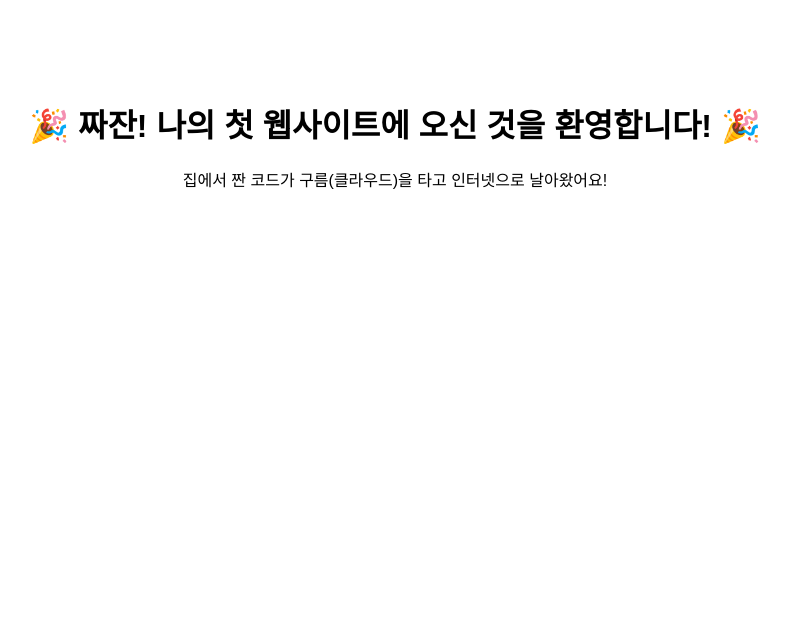
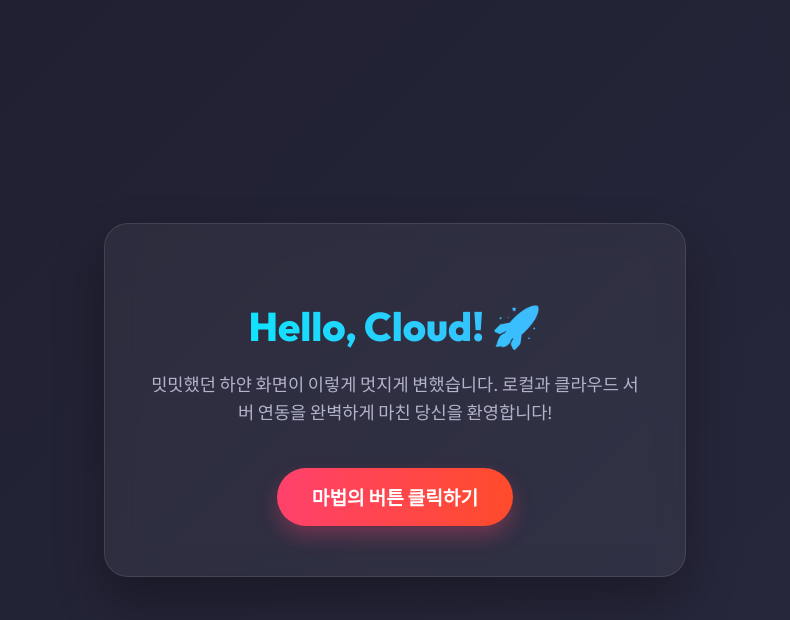
Before and after one commit to diamt66-a11y/my-first-wepapp, a plain HTML site: page index.html in a window 1280 px wide. Shown: the whole page, without its empty margins (245-1035 px from the left). Drawn offline with Linux system fonts and the light colour scheme.

Commit message:
예쁜 디자인과 버튼 추가!

```diff
--- a/index.html
+++ b/index.html
@@ -2,10 +2,88 @@
 <html lang="ko">
 <head>
     <meta charset="UTF-8">
-    <title>나의 첫 웹사이트</title>
+    <meta name="viewport" content="width=device-width, initial-scale=1.0">
+    <title>나의 빛나는 웹사이트</title>
+    <!-- 예쁜 폰트 불러오기 -->
+    <link href="https://fonts.googleapis.com/css2?family=Outfit:wght@400;600;800&display=swap" rel="stylesheet">
+    <style>
+        /* 전체 배경 설정 (고급스러운 다크 그라데이션) */
+        body {
+            margin: 0;
+            padding: 0;
+            min-height: 100vh;
+            display: flex;
+            justify-content: center;
+            align-items: center;
+            background: linear-gradient(135deg, #1e1e2f 0%, #2a2a40 100%);
+            font-family: 'Outfit', sans-serif;
+            color: #ffffff;
+        }
+
+        /* 가운데 투명한 유리 느낌의 카드 상자 */
+        .card {
+            background: rgba(255, 255, 255, 0.05);
+            backdrop-filter: blur(15px); /* 유리 질감 효과 */
+            border: 1px solid rgba(255, 255, 255, 0.1);
+            border-radius: 24px;
+            padding: 50px 40px;
+            text-align: center;
+            max-width: 500px;
+            box-shadow: 0 25px 50px rgba(0,0,0,0.3);
+            animation: fadeIn 1s ease-out; /* 스르륵 나타나는 애니메이션 */
+        }
+
+        @keyframes fadeIn {
+            from { opacity: 0; transform: translateY(20px); }
+            to { opacity: 1; transform: translateY(0); }
+        }
+
+        /* 제목 (네온 그라데이션 글씨) */
+        h1 {
+            font-size: 2.5rem;
+            margin-bottom: 20px;
+            background: linear-gradient(to right, #00f2fe, #4facfe);
+            -webkit-background-clip: text; /* 글씨에만 색깔 입히기 */
+            -webkit-text-fill-color: transparent;
+        }
+
+        /* 설명 글씨 */
+        p {
+            font-size: 1.1rem;
+            line-height: 1.6;
+            color: #b3b3cc;
+            margin-bottom: 40px;
+        }
+
+        /* 예쁜 마법의 버튼 */
+        .btn {
+            background: linear-gradient(to right, #ff416c, #ff4b2b);
+            color: white;
+            border: none;
+            padding: 15px 35px;
+            font-size: 1.2rem;
+            font-weight: 600;
+            border-radius: 50px;
+            cursor: pointer;
+            transition: all 0.3s ease; /* 부드러운 움직임 */
+            box-shadow: 0 10px 20px rgba(255, 65, 108, 0.3);
+            text-decoration: none;
+            display: inline-block;
+        }
+
+        /* 버튼에 마우스를 올렸을 때의 변화 */
+        .btn:hover {
+            transform: translateY(-5px); /* 위로 살짝 뜹니다 */
+            box-shadow: 0 15px 25px rgba(255, 65, 108, 0.5); /* 그림자가 진해집니다 */
+        }
+    </style>
 </head>
-<body style="text-align: center; margin-top: 100px; font-family: sans-serif;">
-    <h1>🎉 짜잔! 나의 첫 웹사이트에 오신 것을 환영합니다! 🎉</h1>
-    <p>집에서 짠 코드가 구름(클라우드)을 타고 인터넷으로 날아왔어요!</p>
+<body>
+    <div class="card">
+        <h1>Hello, Cloud! 🚀</h1>
+        <p>밋밋했던 하얀 화면이 이렇게 멋지게 변했습니다. 로컬과 클라우드 서버 연동을 완벽하게 마친 당신을 환영합니다!</p>
+        <!-- 버튼을 누르면 알림창(JS)이 뜹니다 -->
+        <a href="#" class="btn" onclick="alert('멋진 버튼을 클릭하셨군요! 환영합니다!')">마법의 버튼 클릭하기</a>
+    </div>
 </body>
 </html>
```
